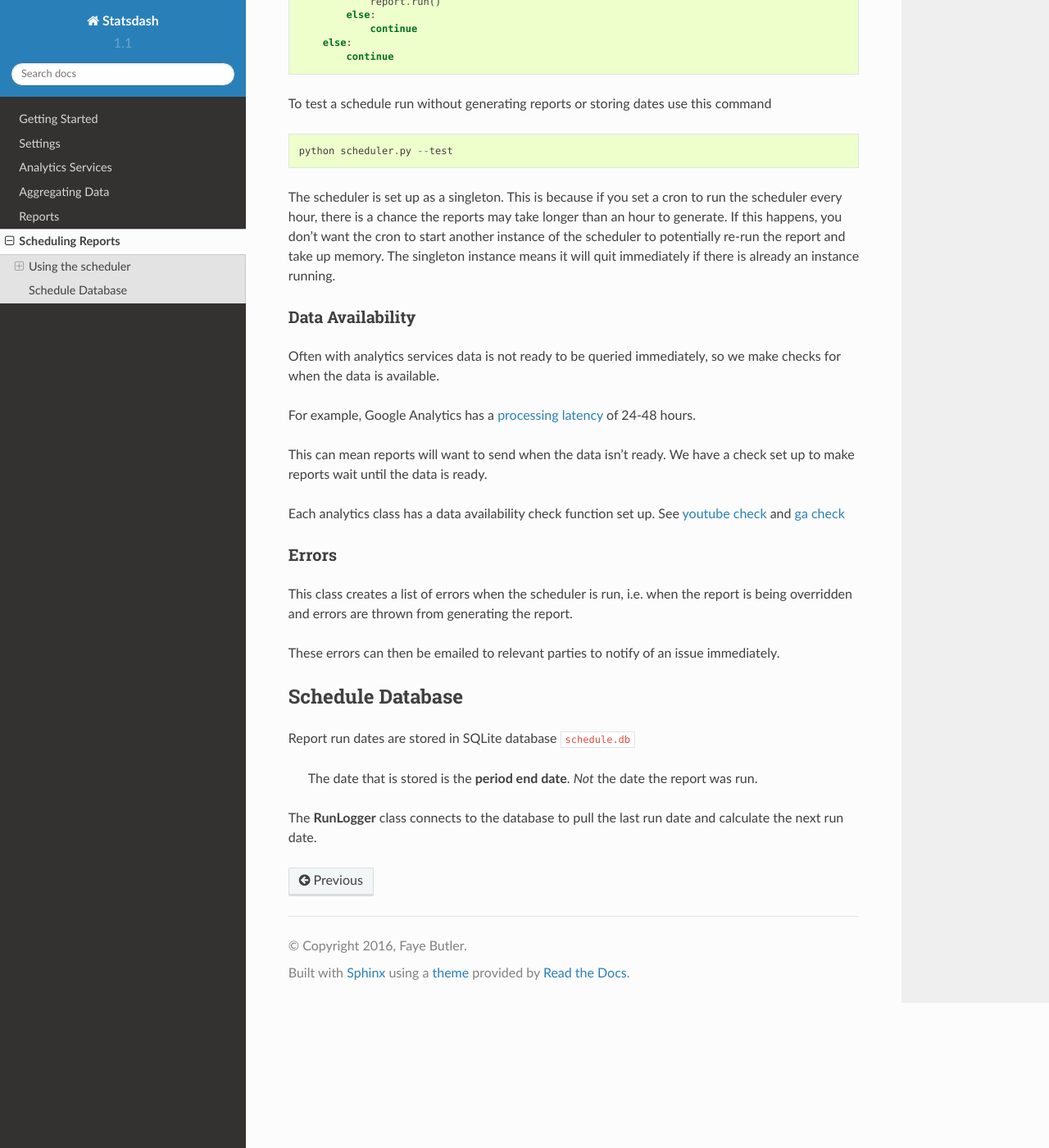
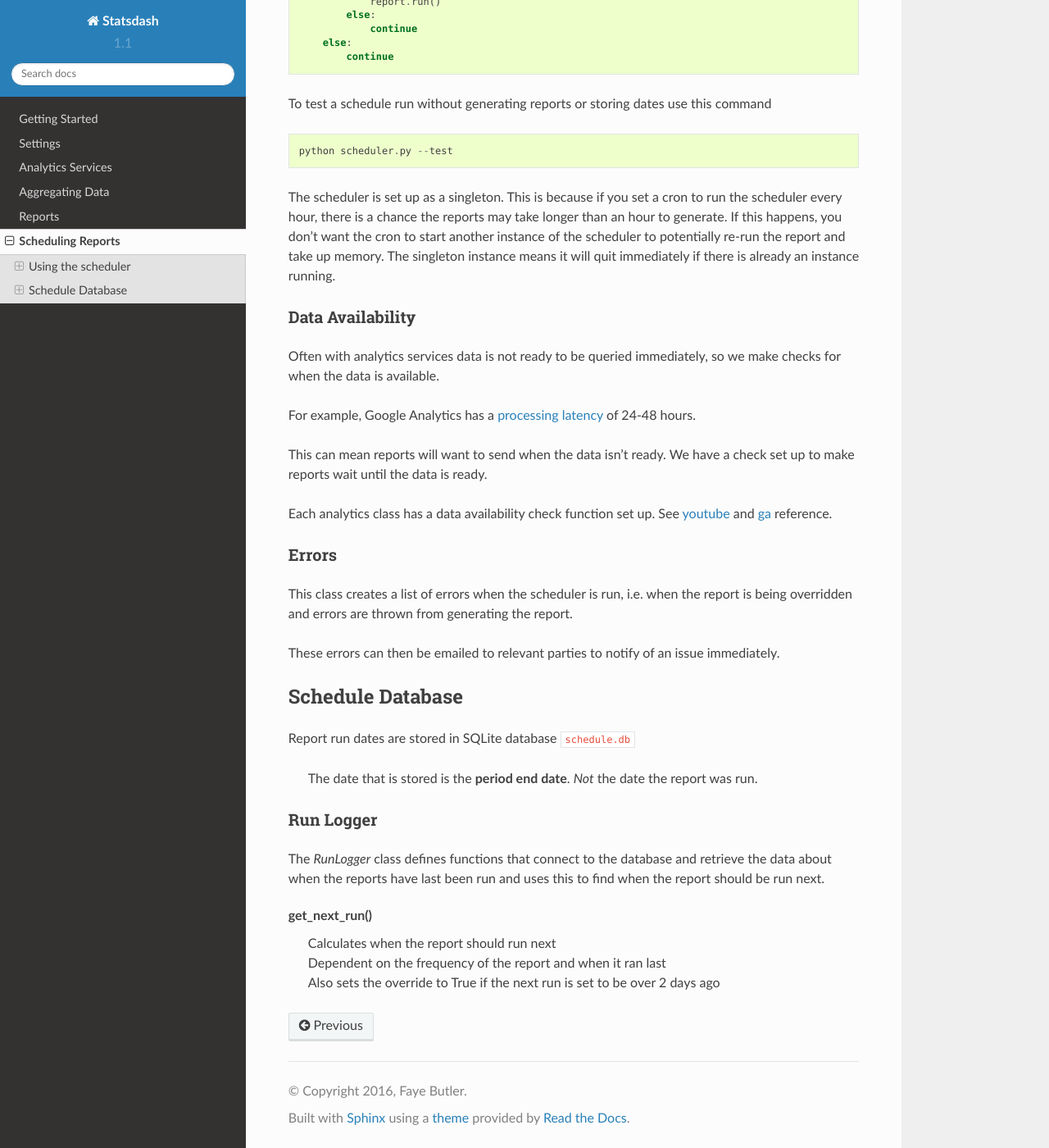
Before and after one commit to gamernetwork/gastatsdash, a Sphinx documentation site: the page built from docs/scheduler.rst, in a window 1280 px wide and 1400 px high, scrolled down 384 px. Shown: the whole window at 82% size. Built offline with Sphinx 7.4.7 and the Read the Docs theme 2.0.0, drawn with Linux system fonts in a browser that asks for light colours.

Commit message:
add runlogger bits

```diff
--- a/docs/scheduler.rst
+++ b/docs/scheduler.rst
@@ -35,7 +35,7 @@ For example, Google Analytics has a `processing latency <https://support.google.
 
 This can mean reports will want to send when the data isn't ready. We have a check set up to make reports wait until the data is ready.
 
-Each analytics class has a data availability check function set up. See :ref:`youtube check <youtube-data-available>` and :ref:`ga check <ga-data-available>`
+Each analytics class has a data availability check function set up. See :ref:`youtube <youtube-data-available>` and :ref:`ga <ga-data-available>` reference.
 
 
 Errors
@@ -45,7 +45,6 @@ This class creates a list of errors when the scheduler is run, i.e. when the rep
 
 These errors can then be emailed to relevant parties to notify of an issue immediately.
 
-
 Schedule Database
 ------------------
 
@@ -53,4 +52,12 @@ Report run dates are stored in SQLite database ``schedule.db``
 
    The date that is stored is the **period end date**. *Not* the date the report was run.
 
-The **RunLogger** class connects to the database to pull the last run date and calculate the next run date.
+Run Logger
+++++++++++
+
+The *RunLogger* class defines functions that connect to the database and retrieve the data about when the reports have last been run and uses this to find when the report should be run next.
+
+get_next_run()
+    | Calculates when the report should run next
+    | Dependent on the frequency of the report and when it ran last
+    | Also sets the override to True if the next run is set to be over 2 days ago
```
